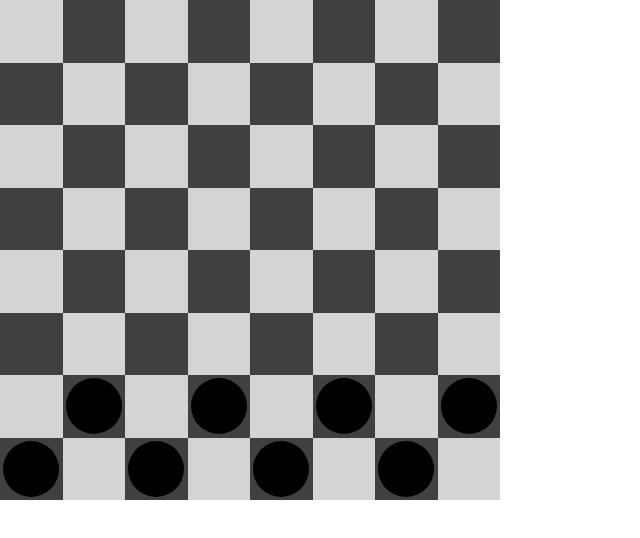
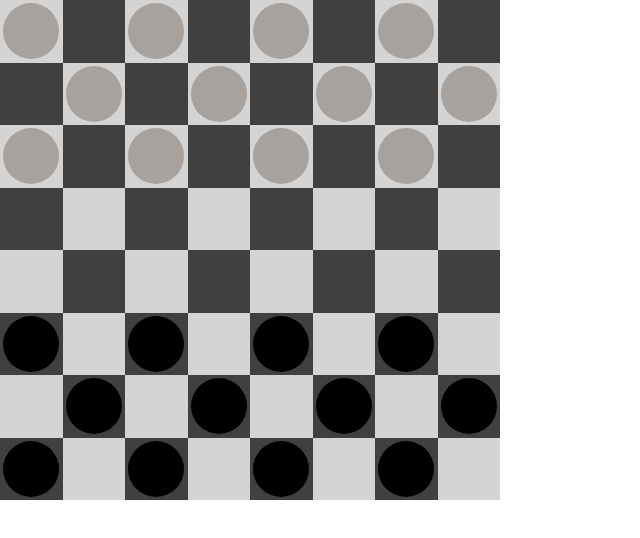
Before and after one commit to bhavansri/checkers-app, a React (Vite) app: page / in a window 1280 px wide. Shown: the top 538 px of the page, without its empty margins (0-640 px from the left). Built offline with nearby package versions, Linux system fonts and the light colour scheme.

Commit message:
added computer pieces

```diff
--- a/src/App.tsx
+++ b/src/App.tsx
@@ -4,22 +4,42 @@ import { DropItemProps } from "./components/BoardSquare";
 
 const playerCheckers: { [id: string]: number[] } = {
   "1": [0, 7],
-  "2": [1, 6],
-  "3": [2, 7],
-  "4": [3, 6],
-  "5": [4, 7],
-  "6": [5, 6],
-  "7": [6, 7],
+  "2": [2, 7],
+  "3": [4, 7],
+  "4": [6, 7],
+  "5": [1, 6],
+  "6": [3, 6],
+  "7": [5, 6],
   "8": [7, 6],
+  "9": [0, 5],
+  "10": [2, 5],
+  "11": [4, 5],
+  "12": [6, 5],
+};
+
+const computerCheckers: { [id: string]: number[] } = {
+  "1": [0, 0],
+  "2": [2, 0],
+  "3": [4, 0],
+  "4": [6, 0],
+  "5": [1, 1],
+  "6": [3, 1],
+  "7": [5, 1],
+  "8": [7, 1],
+  "9": [0, 2],
+  "10": [2, 2],
+  "11": [4, 2],
+  "12": [6, 2],
 };
 
 function App() {
-  const [playerPositions, setPlayerPositions] = useState(playerCheckers);
+  const [player, setPlayer] = useState(playerCheckers);
+  const [computer, setComputer] = useState(computerCheckers);
 
-  function updatePosition(position: number[], item: DropItemProps) {
-    setPlayerPositions((prevPositions) => ({
-      ...prevPositions,
-      [item.id]: position,
+  function updatePosition(final: number[], item: DropItemProps) {
+    setPlayer((prevPlayer) => ({
+      ...prevPlayer,
+      [item.id]: final,
     }));
   }
 
@@ -27,8 +47,9 @@ function App() {
     <div>
       <div style={{ height: "500px", width: "500px" }}>
         <Board
-          playerPositions={playerPositions}
+          player={player}
           updatePosition={updatePosition}
+          computer={computer}
         />
       </div>
     </div>
--- a/src/components/Board.tsx
+++ b/src/components/Board.tsx
@@ -1,24 +1,26 @@
 import { DndProvider } from "react-dnd";
-import CheckerPiece from "./CheckerPiece";
 import { HTML5Backend } from "react-dnd-html5-backend";
 import BoardSquare, { DropItemProps } from "./BoardSquare";
+import { CpuPiece, PlayerPiece } from "./CheckerPiece";
 
 type BoardProps = {
-  playerPositions: { [id: string]: number[] };
+  player: { [id: string]: number[] };
   updatePosition: (position: number[], item: DropItemProps) => void;
+  computer: { [id: string]: number[] };
 };
 
 function renderSquare(
   i: number,
-  playerPositions: { [id: string]: number[] },
+  player: { [id: string]: number[] },
+  computer: { [id: string]: number[] },
   updatePosition: (position: number[], item: DropItemProps) => void
 ) {
   const x = i % 8;
   const y = Math.floor(i / 8);
 
-  function shouldDisplayChecker(): boolean {
-    for (const key in playerPositions) {
-      const val: number[] = playerPositions[key];
+  function showChecker(dict: { [id: string]: number[] }): boolean {
+    for (const key in dict) {
+      const val: number[] = dict[key];
 
       if (val[0] === x && val[1] === y) {
         return true;
@@ -28,9 +30,9 @@ function renderSquare(
     return false;
   }
 
-  function getId(): string {
-    for (const key in playerPositions) {
-      const val: number[] = playerPositions[key];
+  function getIdForPiece(dict: { [id: string]: number[] }): string {
+    for (const key in dict) {
+      const val: number[] = dict[key];
 
       if (val[0] === x && val[1] === y) {
         return key;
@@ -40,23 +42,18 @@ function renderSquare(
     return "";
   }
 
-  function canMoveChecker(coords: number[], item: DropItemProps): boolean {
-    const checkerPosition: number[] = playerPositions[item.id];
+  function canMoveChecker(final: number[], item: DropItemProps): boolean {
+    const initial: number[] = player[item.id];
 
-    for (const key in playerPositions) {
-      if (
-        playerPositions[key][0] === coords[0] &&
-        playerPositions[key][1] === coords[1]
-      ) {
+    for (const key in player) {
+      if (player[key][0] === final[0] && player[key][1] === final[1]) {
         return false;
       }
     }
 
     if (
-      (checkerPosition[0] + 1 == coords[0] &&
-        checkerPosition[1] - 1 == coords[1]) ||
-      (checkerPosition[0] - 1 == coords[0] &&
-        checkerPosition[1] - 1 == coords[1])
+      (initial[0] + 1 == final[0] && initial[1] - 1 == final[1]) ||
+      (initial[0] - 1 == final[0] && initial[1] - 1 == final[1])
     ) {
       return true;
     } else {
@@ -72,19 +69,24 @@ function renderSquare(
         moveChecker={updatePosition}
         canMoveChecker={canMoveChecker}
       >
-        {shouldDisplayChecker() ? (
-          <CheckerPiece dark={true} id={getId()} />
-        ) : null}
+        <>
+          {showChecker(player) ? (
+            <PlayerPiece id={getIdForPiece(player)} />
+          ) : null}
+          {showChecker(computer) ? (
+            <CpuPiece id={getIdForPiece(computer)} />
+          ) : null}
+        </>
       </BoardSquare>
     </div>
   );
 }
 
-const Board = ({ playerPositions, updatePosition }: BoardProps) => {
+const Board = ({ player, updatePosition, computer }: BoardProps) => {
   const squares = [];
 
   for (let i = 0; i < 64; i++) {
-    squares.push(renderSquare(i, playerPositions, updatePosition));
+    squares.push(renderSquare(i, player, computer, updatePosition));
   }
   return (
     <DndProvider backend={HTML5Backend}>
--- a/src/components/BoardSquare.tsx
+++ b/src/components/BoardSquare.tsx
@@ -5,8 +5,8 @@ import { ItemTypes } from "../utils/Constants";
 type BoardSquareProps = {
   x: number;
   y: number;
-  moveChecker: (coords: number[], item: DropItemProps) => void;
-  canMoveChecker: (coords: number[], item: DropItemProps) => boolean;
+  moveChecker: (final: number[], item: DropItemProps) => void;
+  canMoveChecker: (final: number[], item: DropItemProps) => boolean;
   children: JSX.Element | null;
 };
 
--- a/src/components/CheckerPiece.tsx
+++ b/src/components/CheckerPiece.tsx
@@ -1,13 +1,11 @@
 import { useDrag } from "react-dnd";
 import { ItemTypes } from "../utils/Constants";
-import { useEffect } from "react";
 
-type CheckerPieceProps = {
-  dark: boolean;
+type PieceProps = {
   id: string;
 };
 
-const CheckerPiece = ({ dark, id }: CheckerPieceProps) => {
+const PlayerPiece = ({ id }: PieceProps) => {
   const [{ isDragging }, drag] = useDrag(() => ({
     type: ItemTypes.CHECKER,
     item: { id },
@@ -16,20 +14,24 @@ const CheckerPiece = ({ dark, id }: CheckerPieceProps) => {
     }),
   }));
 
-  const bgColor = dark ? "bg-black" : "bg-stone-400";
   const opacity = isDragging ? "opacity-50" : "opacity-100";
-
-  useEffect(() => {
-    console.log("is dragging: " + isDragging);
-  }, [isDragging]);
 
   return (
     <div
       ref={drag}
-      className={`w-14 h-14 rounded-full ${bgColor} ${opacity} cursor-move`}
+      className={`w-14 h-14 rounded-full bg-black ${opacity} cursor-move`}
       style={{ transform: "translate(0, 0)" }}
     ></div>
   );
 };
 
-export default CheckerPiece;
+const CpuPiece = ({ id }: PieceProps) => {
+  return (
+    <div
+      className={`w-14 h-14 rounded-full bg-stone-400 cursor-move`}
+      style={{ transform: "translate(0, 0)" }}
+    ></div>
+  );
+};
+
+export { PlayerPiece, CpuPiece };
```
